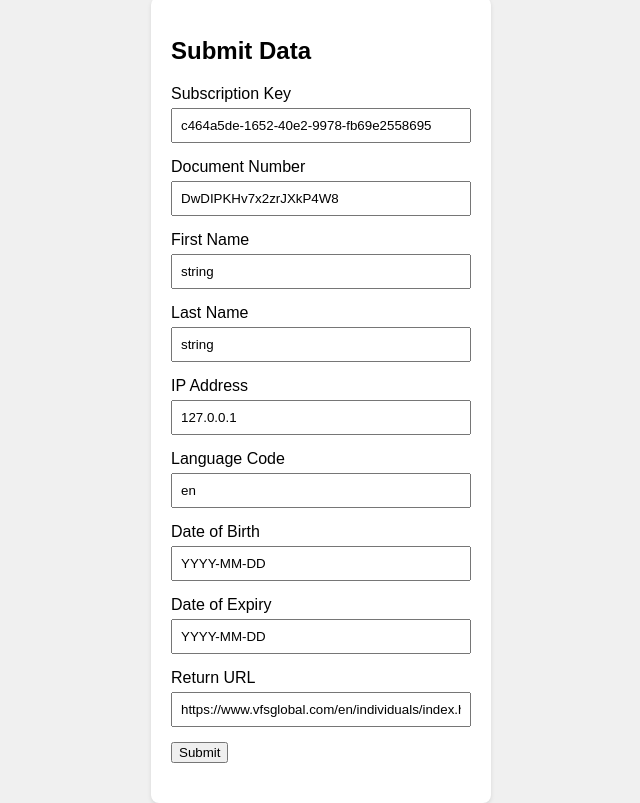
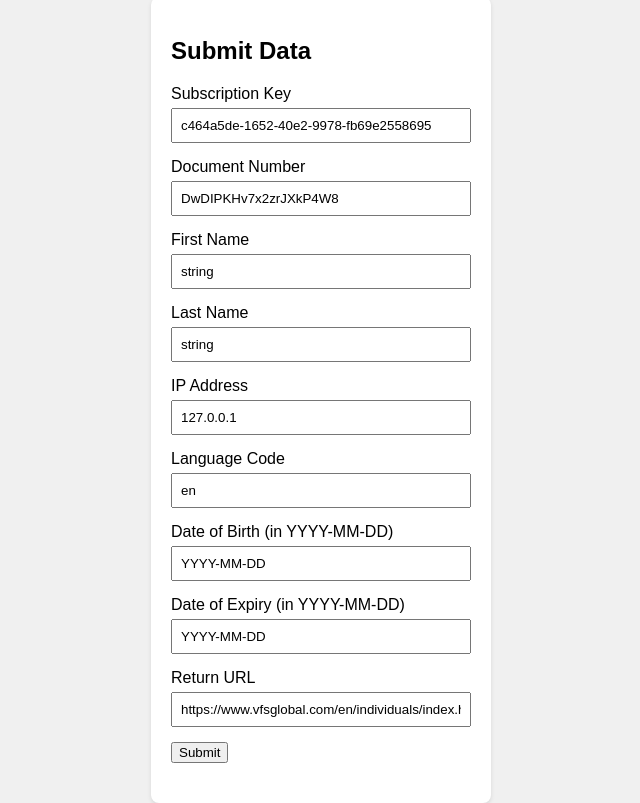
Before and after one commit to Navikenz-testing/token_intiator_v2, a plain HTML site: page index.html in a window 1280 px wide. Shown: the whole page, without its empty margins (319-959 px from the left). Drawn offline with Linux system fonts and the light colour scheme.

Commit message:
Update index.html

```diff
--- a/index.html
+++ b/index.html
@@ -88,11 +88,11 @@
                 <input type="text" id="languagecode" name="languagecode" value="en">
             </div>
             <div class="form-group">
-                <label for="dateofbirth">Date of Birth</label>
+                <label for="dateofbirth">Date of Birth (in YYYY-MM-DD)</label>
                 <input type="text" id="dateofbirth" name="dateofbirth" value="YYYY-MM-DD">
             </div>
             <div class="form-group">
-                <label for="dateofexpiry">Date of Expiry</label>
+                <label for="dateofexpiry">Date of Expiry (in YYYY-MM-DD)</label>
                 <input type="text" id="dateofexpiry" name="dateofexpiry" value="YYYY-MM-DD">
             </div>
             <div class="form-group">
```
